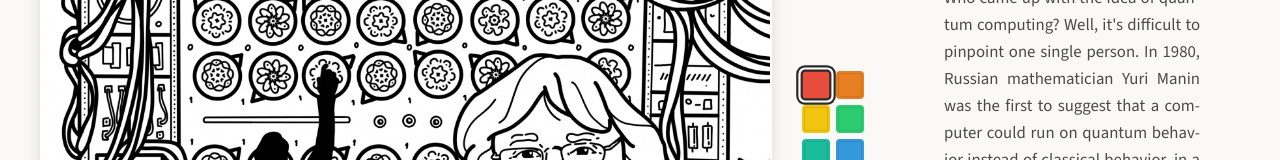
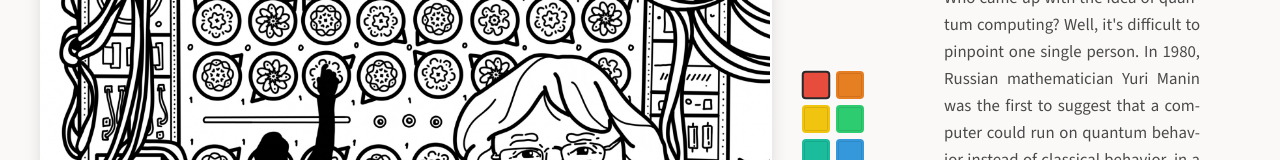
Before and after one commit to rsinghal757/quantum-coloring-book, a React (Vite) app: page / in a window 1280 px wide. Shown: the part 196-356 px from the top of the page. Built offline with nearby package versions, Linux system fonts and the light colour scheme.

Commit message:
ui fixes

```diff
--- a/src/App.css
+++ b/src/App.css
@@ -99,8 +99,8 @@ body {
 
 .color-swatch.selected {
   border-color: var(--border-color);
-  transform: scale(1.1);
-  box-shadow: 0 0 0 2px white, 0 0 0 4px var(--border-color);
+  transform: scale(1.02);
+  box-shadow: 0 0 0 1px white;
 }
 
 .canvas-container {
```
